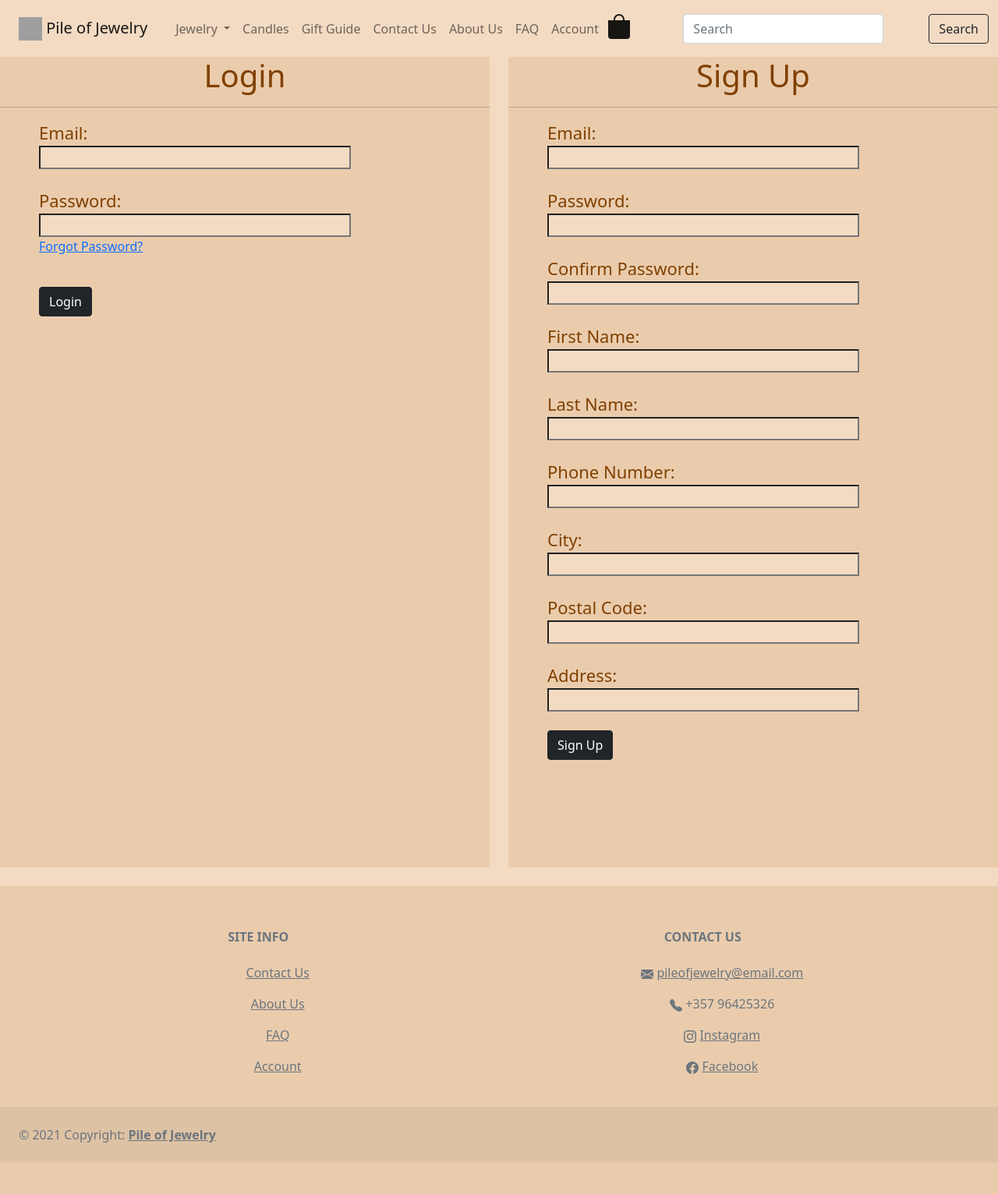
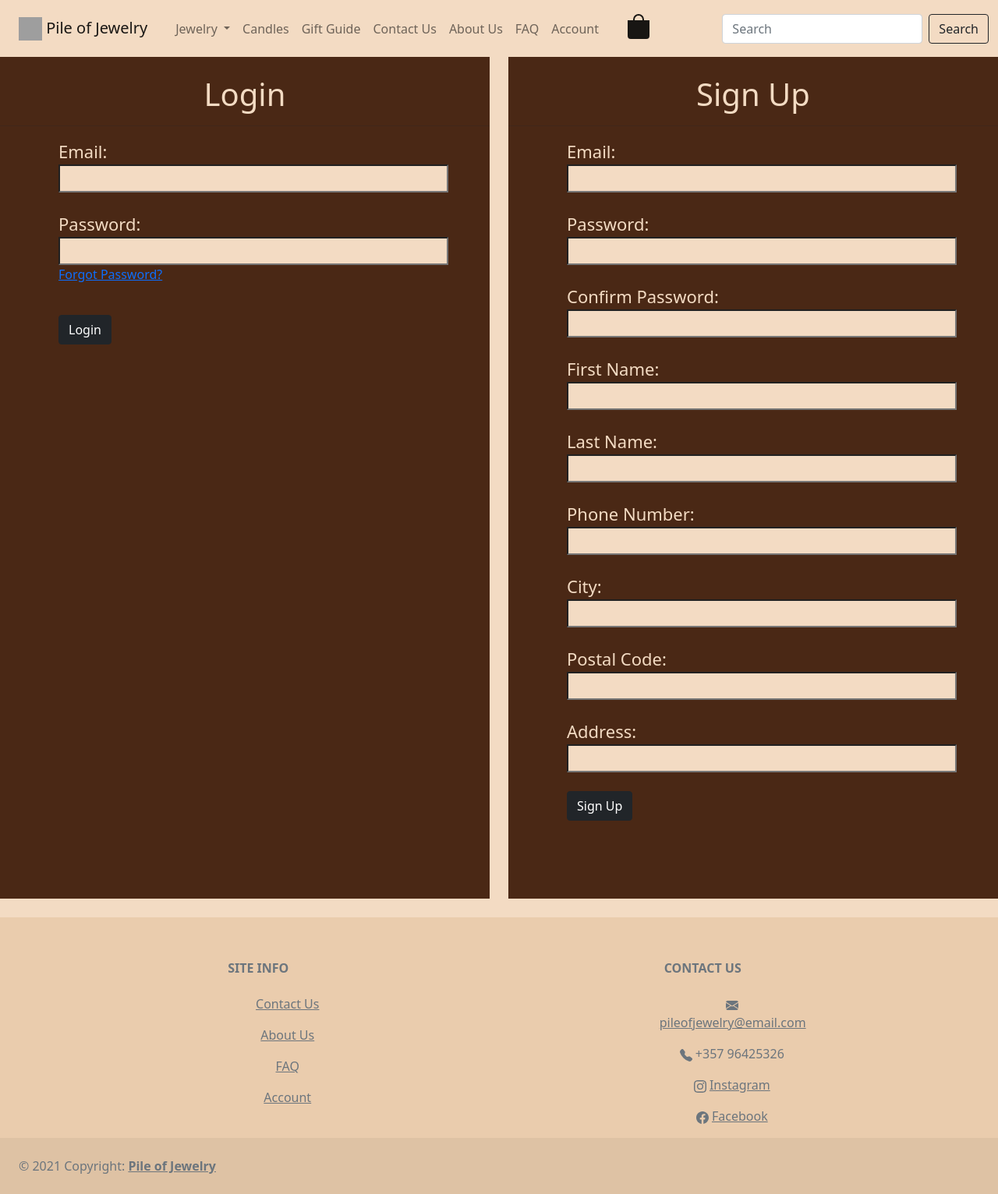
Before and after one commit to nstavr04/E-commerce-Jewelry-Website, a PHP site: page /Account_Page.html in a window 1280 px wide. Shown: the whole page at 78% size. Before the commit the page ends 1466 px from the top, so only its background shows below. Run offline with PHP 8.4, Linux system fonts and the light colour scheme; grey boxes are pictures that could not be loaded.

Commit message:
color change account page

```diff
--- a/View/Account_Page.html
+++ b/View/Account_Page.html
@@ -93,6 +93,7 @@
         <div class="col no-gutters">
           <div class="leftside">
 
+            <br>
             <h1 align="center">Login</h1>
             <hr>
 
@@ -106,7 +107,7 @@
             <p class="forgot"><a href="#">Forgot Password?</a></p>
             <br>
 
-            <button type="login-btn" class="btn btn-dark">Login</button>
+            <but type="login-btn" class="btn btn-dark">Login</but>
             </form>
 
           </div>
@@ -114,6 +115,7 @@
         <div class="col no-gutters">
           <div class ="rightside">
 
+            <br>
             <h1 align="center">Sign Up</h1>
             <hr>
 
@@ -153,7 +155,7 @@
               <input type="text" name="address" required>
               <br><br>
 
-              <button type="signup-btn" class="btn btn-dark">Sign Up</button>
+              <but type="signup-btn" class="btn btn-dark">Sign Up</but>
             </form>
 
           </div>
--- a/View/styles/style_Account_page.css
+++ b/View/styles/style_Account_page.css
@@ -1,31 +1,31 @@
 .leftside, .rightside {
-	height: 130vh;
+	height: 135vh;
 	width: 100%;
-
-	background-color: #eaccad;
+	background-color: #4A2815;
 }
 
 h1{
-	color: #804000;
+	color: #f3dbc3;
 }
 
 label{
 	font-size:22px;
-	margin-left: 50px;
-	color: #804000;
+	margin-left: 75px;
+	color: #f3dbc3;
 }
 
 p{
-	margin-left: 50px;
+	margin-left: 75px;
 }
 
  input{
-	width: 400px;
-    margin-left: 50px;
+	font-size:20px;
+	width: 500px;
+    margin-left: 75px;
     background-color: #f3dbc3;
-	color: black;
+	color: #4A2815;
 }
 
-button{
-    margin-left: 50px;
+but{
+    margin-left: 75px;
 }
```
Lines whose indentation alone changed are shown as unchanged.
